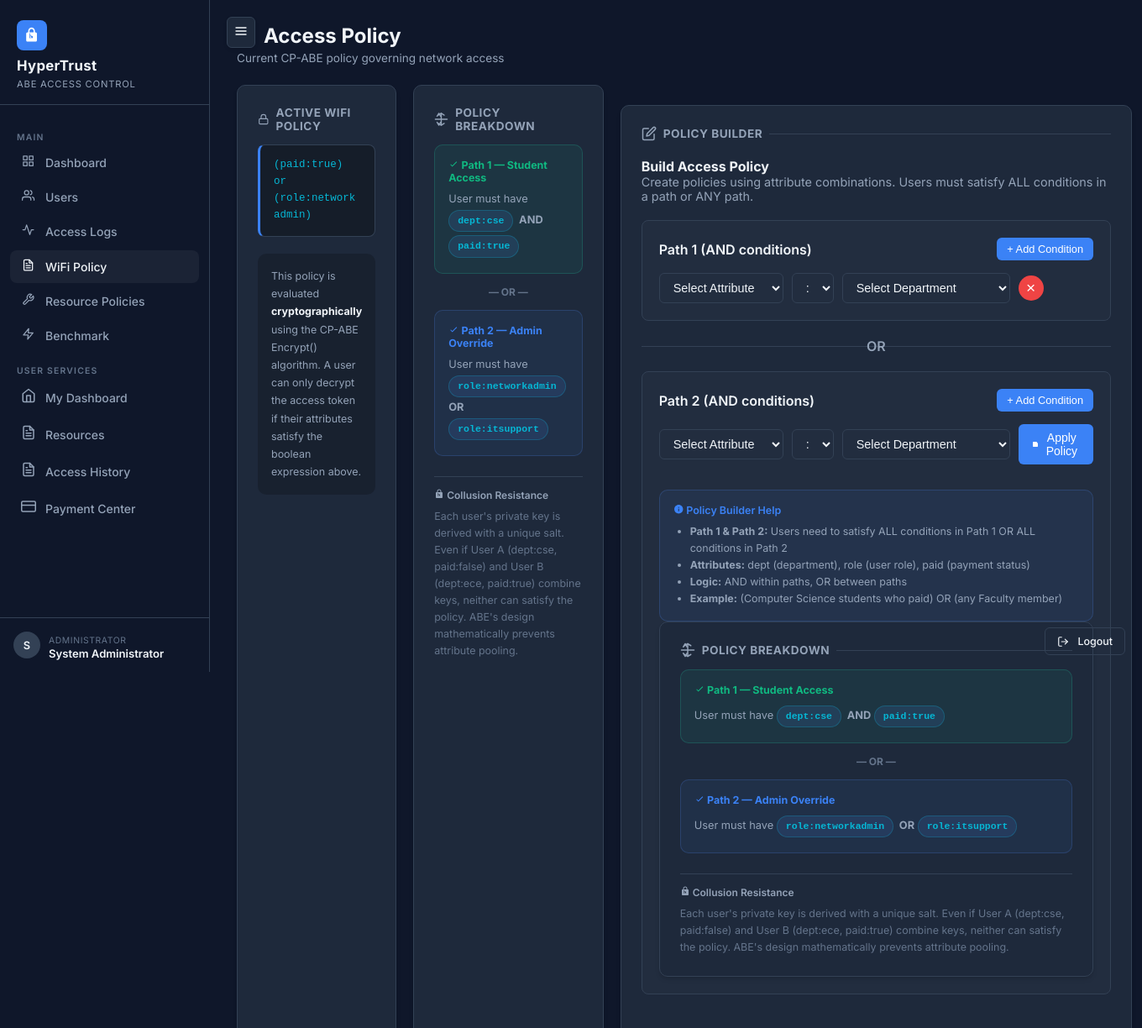
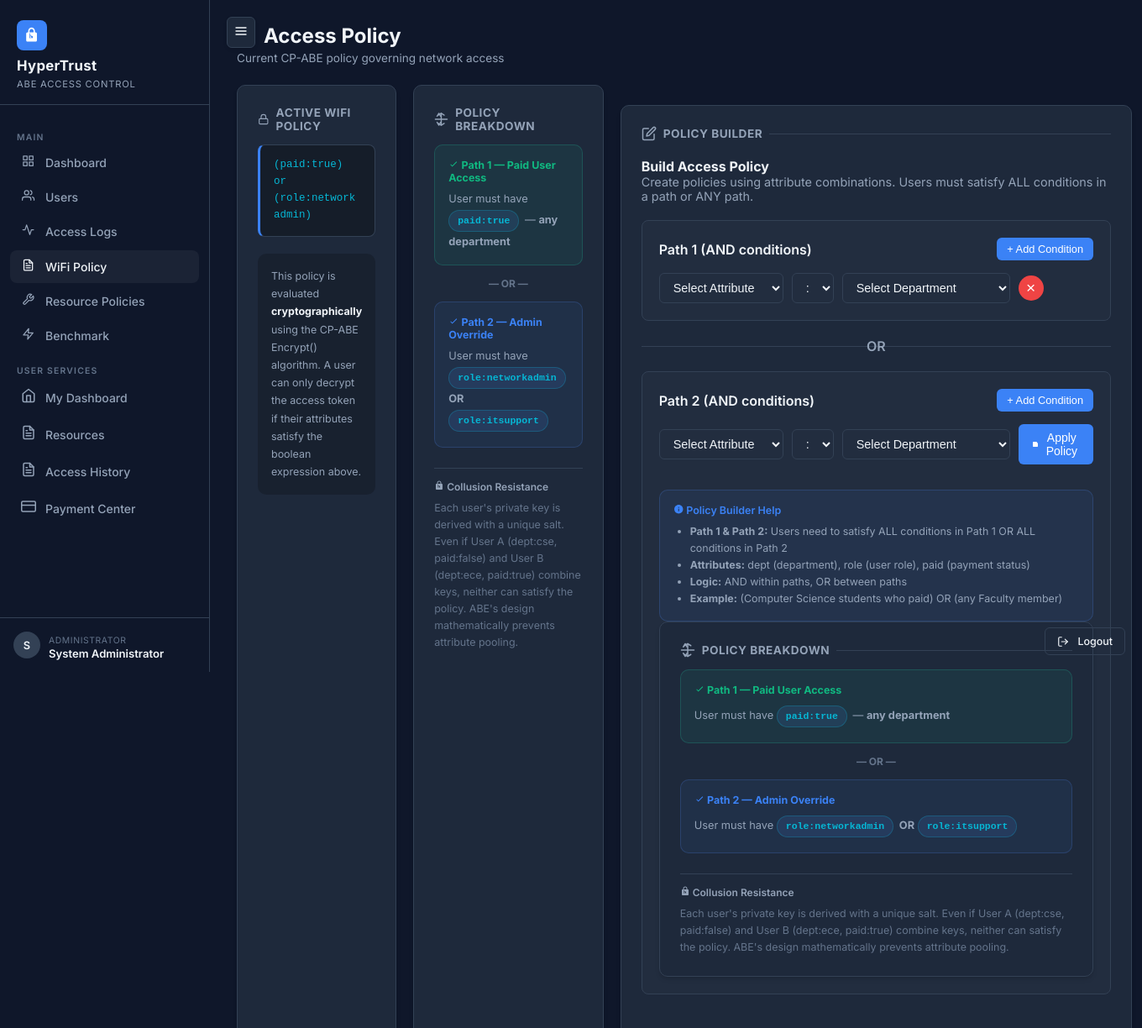
Before and after one commit to Hackexdecodebreaker/HyperTrust, a Flask app: page /admin/policy in a window 1360 px wide. Shown: the top 1224 px of the page at 84% size. Run offline with Flask 3, Linux system fonts and the light colour scheme; a user stored in the database is signed in; data comes from the database, SQL or seed files in the repository; both versions use the stored data as it was after the commit.

Commit message:
Fixed everything

```diff
--- a/db.py
+++ b/db.py
@@ -275,3 +275,26 @@ def delete_resource_policy(db, resource_id: str):
         "UPDATE resource_policies SET is_active = 0, updated_at = CURRENT_TIMESTAMP WHERE resource_id = ?",
         (resource_id,)
     )
+
+
+# --------------- WiFi policy helpers ----------------------------------------
+
+DEFAULT_WIFI_POLICY = "paid:true"
+
+def get_wifi_policy(db) -> str:
+    """Return the current active WiFi policy from system_settings.
+    Defaults to 'paid:true' (any paid user, regardless of department)."""
+    row = db.execute(
+        "SELECT value FROM system_settings WHERE key = 'wifi_policy'"
+    ).fetchone()
+    if row:
+        return row["value"]
+    return DEFAULT_WIFI_POLICY
+
+
+def set_wifi_policy(db, policy: str):
+    """Store / update the active WiFi policy in system_settings."""
+    db.execute(
+        "INSERT OR REPLACE INTO system_settings (key, value) VALUES ('wifi_policy', ?)",
+        (policy,)
+    )
--- a/routes/admin.py
+++ b/routes/admin.py
@@ -13,7 +13,8 @@ from db import (get_db, get_all_users, get_user_by_id,
                 get_system_pk, get_system_msk,
                 get_user_attributes_base,
                 get_all_resource_policies, get_resource_policy,
-                save_resource_policy, update_resource_policy)
+                save_resource_policy, update_resource_policy,
+                get_wifi_policy, set_wifi_policy)
 from abe_engine import cpabe_keygen
 from crypto_utils import benchmark_encryption
 
@@ -45,9 +46,7 @@ def dashboard():
     recent     = logs[:10]
 
     pk = get_system_pk(db)
-    active_policy = db.execute(
-        "SELECT policy FROM access_tokens ORDER BY created_at DESC LIMIT 1"
-    ).fetchone()
+    active_policy = get_wifi_policy(db)
 
     return render_template(
         "admin/dashboard.html",
@@ -56,15 +55,13 @@ def dashboard():
         total_users=len(users),
         total_ok=total_ok,
         total_deny=total_deny,
-        active_policy=active_policy["policy"] if active_policy else "—"
+        active_policy=active_policy
     )
 
 
 # ─── User Management ─────────────────────────────────────────────────────────
 
-DEFAULT_POLICY = (
-    "((dept:cse and paid:true) or (role:networkadmin or role:itsupport))"
-)
+DEFAULT_POLICY = "paid:true"
 
 @admin_bp.route("/users")
 @admin_required
@@ -162,12 +159,10 @@ def logs():
 @admin_required
 def policy():
     db = get_db()
-    token_row = db.execute(
-        "SELECT * FROM access_tokens ORDER BY created_at DESC LIMIT 1"
-    ).fetchone()
+    active_policy = get_wifi_policy(db)
     return render_template(
         "admin/policy.html",
-        active_policy=token_row["policy"] if token_row else DEFAULT_POLICY,
+        active_policy=active_policy,
         default_policy=DEFAULT_POLICY
     )
 
@@ -188,8 +183,10 @@ def update_policy():
 
     db = get_db()
 
-    # Update the policy by creating a new token with the updated policy
-    # This simulates updating the active policy
+    # Persist the new WiFi policy in system_settings (takes effect immediately)
+    set_wifi_policy(db, new_policy)
+
+    # Also create an access token with the new policy so the ABE encryption side stays in sync
     pk = get_system_pk(db)
 
     if pk:
@@ -207,13 +204,9 @@ def update_policy():
                 encrypted_aes_key=bundle["encrypted_aes_key"],
                 policy=bundle["policy"]
             )
-            db.commit()
-            flash(f"Policy updated successfully! New policy: {new_policy}", "success")
-        else:
-            flash("Failed to encrypt token with new policy.", "danger")
-    else:
-        flash("System keys not available. Please contact system administrator.", "danger")
 
+    db.commit()
+    flash(f"WiFi policy updated successfully! New policy: {new_policy}", "success")
     return redirect(url_for("admin.policy"))
 
 
--- a/routes/user.py
+++ b/routes/user.py
@@ -12,16 +12,12 @@ from db import (get_db, get_user_by_id, get_user_private_key, save_user_private_
                 save_access_token, log_access,
                 get_system_pk, get_system_msk, save_payment, update_payment_status,
                 get_user_payments, update_user_paid_status, get_user_attributes_base,
-                get_all_resource_policies, get_resource_policy)
+                get_all_resource_policies, get_resource_policy, get_latest_token,
+                get_wifi_policy)
 from abe_engine import cpabe_keygen
 from crypto_utils import generate_wifi_token, encrypt_token, decrypt_token
 
 user_bp = Blueprint("user", __name__, url_prefix="/user")
-
-# Default policy for WiFi access
-WIFI_POLICY = (
-    "(paid:true or (role:networkadmin or role:itsupport))"
-)
 
 
 def login_required(f):
@@ -42,12 +38,15 @@ def dashboard():
     attributes  = get_user_attributes(db, session["user_id"])
     recent_logs = get_user_logs(db, session["user_id"])[:5]
 
+    # Get current WiFi policy from system_settings
+    current_policy = get_wifi_policy(db)
+
     return render_template(
         "user/dashboard.html",
         user=user,
         attributes=attributes,
         recent_logs=recent_logs,
-        policy=WIFI_POLICY
+        policy=current_policy
     )
 
 
@@ -63,9 +62,12 @@ def request_access():
         flash("Your cryptographic key has not been set up yet. Contact admin.", "danger")
         return redirect(url_for("user.dashboard"))
 
+    # Use current active WiFi policy from system_settings
+    policy = get_wifi_policy(db)
+
     # Generate and hybrid-encrypt a new WiFi token
     token_str = generate_wifi_token()
-    bundle    = encrypt_token(token_str, WIFI_POLICY, pk)
+    bundle    = encrypt_token(token_str, policy, pk)
 
     if not bundle:
         flash("System error during token encryption.", "danger")
--- a/templates/admin/policy.html
+++ b/templates/admin/policy.html
@@ -54,10 +54,9 @@
                         viewBox="0 0 24 24" width="1em" height="1em" stroke="currentColor" fill="none" stroke-width="2">
                         <path d="M5 13l4 4L19 7" />
                     </svg> Path 1 —
-                    Student Access</p>
+                    Paid User Access</p>
                 <p style="font-size:0.8rem;color:var(--text-secondary);line-height:1.6;">
-                    User must have <span class="badge-attr">dept:cse</span> <strong>AND</strong> <span
-                        class="badge-attr">paid:true</span>
+                    User must have <span class="badge-attr">paid:true</span> — <strong>any department</strong>
                 </p>
             </div>
             <div style="text-align:center;font-size:0.75rem;color:var(--text-muted);font-weight:700;">— OR —</div>
@@ -196,14 +195,14 @@
         <div class="policy-preview">
             <h4>Generated Policy</h4>
             <div class="policy-output">
-                <code id="policy-output">(dept:computerscience and paid:true) or role:faculty</code>
+                <code id="policy-output">paid:true</code>
             </div>
             <button type="button" class="btn-preview" onclick="updatePolicyPreview()">Update Preview</button>
         </div>
 
         <!-- Apply Policy -->
         <form method="POST" action="{{ url_for('admin.update_policy') }}" id="policy-form">
-            <input type="hidden" name="policy" id="policy-input" value="(dept:computerscience and paid:true) or role:faculty">
+            <input type="hidden" name="policy" id="policy-input" value="paid:true">
             <button type="submit" class="btn-primary-ht w-100">
                 <svg viewBox="0 0 24 24" width="1em" height="1em" fill="currentColor">
                     <path d="M19 21H5a2 2 0 0 1-2-2V5a2 2 0 0 1 2-2h11l5 5v11a2 2 0 0 1-2 2z"/>
@@ -248,10 +247,9 @@
                         viewBox="0 0 24 24" width="1em" height="1em" stroke="currentColor" fill="none" stroke-width="2">
                         <path d="M5 13l4 4L19 7" />
                     </svg> Path 1 —
-                    Student Access</p>
+                    Paid User Access</p>
                 <p style="font-size:0.8rem;color:var(--text-secondary);line-height:1.6;">
-                    User must have <span class="badge-attr">dept:cse</span> <strong>AND</strong> <span
-                        class="badge-attr">paid:true</span>
+                    User must have <span class="badge-attr">paid:true</span> — <strong>any department</strong>
                 </p>
             </div>
             <div style="text-align:center;font-size:0.75rem;color:var(--text-muted);font-weight:700;">— OR —</div>
@@ -288,10 +286,18 @@
 <script>
 // Policy Builder JavaScript
 document.addEventListener('DOMContentLoaded', function() {
-    // Initialize attribute value dropdowns
+    // Initialize attribute value dropdowns AND value change listeners
     document.querySelectorAll('.condition-attr').forEach(function(select) {
         select.addEventListener('change', function() {
             updateValueDropdowns(this);
+            updatePolicyPreview();
+        });
+    });
+
+    // Add change listeners to all value dropdowns
+    document.querySelectorAll('.condition-value').forEach(function(select) {
+        select.addEventListener('change', function() {
+            updatePolicyPreview();
         });
     });
 
@@ -301,6 +307,11 @@ document.addEventListener('DOMContentLoaded', function() {
         if (attrSelect.value) {
             updateValueDropdowns(attrSelect);
         }
+    });
+
+    // Safety net: always update the hidden input right before form submission
+    document.getElementById('policy-form').addEventListener('submit', function() {
+        updatePolicyPreview();
     });
 
     updatePolicyPreview();
@@ -363,10 +374,16 @@ function addCondition(pathNum) {
         <button type="button" class="btn-remove" onclick="removeCondition(this)">×</button>
     `;
 
-    // Add event listener to the new attribute select
+    // Add event listeners to the new dropdowns (attr + all value selects)
     const attrSelect = newItem.querySelector('.condition-attr');
     attrSelect.addEventListener('change', function() {
         updateValueDropdowns(this);
+        updatePolicyPreview();
+    });
+    newItem.querySelectorAll('.condition-value').forEach(function(sel) {
+        sel.addEventListener('change', function() {
+            updatePolicyPreview();
+        });
     });
 
     conditionsList.appendChild(newItem);
@@ -400,7 +417,7 @@ function updatePolicyPreview() {
     }
 
     if (!policy) {
-        policy = '(dept:computerscience and paid:true) or role:faculty';
+        policy = 'paid:true';
     }
 
     document.getElementById('policy-output').textContent = policy;
```
Also changed, not shown: init_db.py (+12 -0 lines), instance/hypertrust.db.
